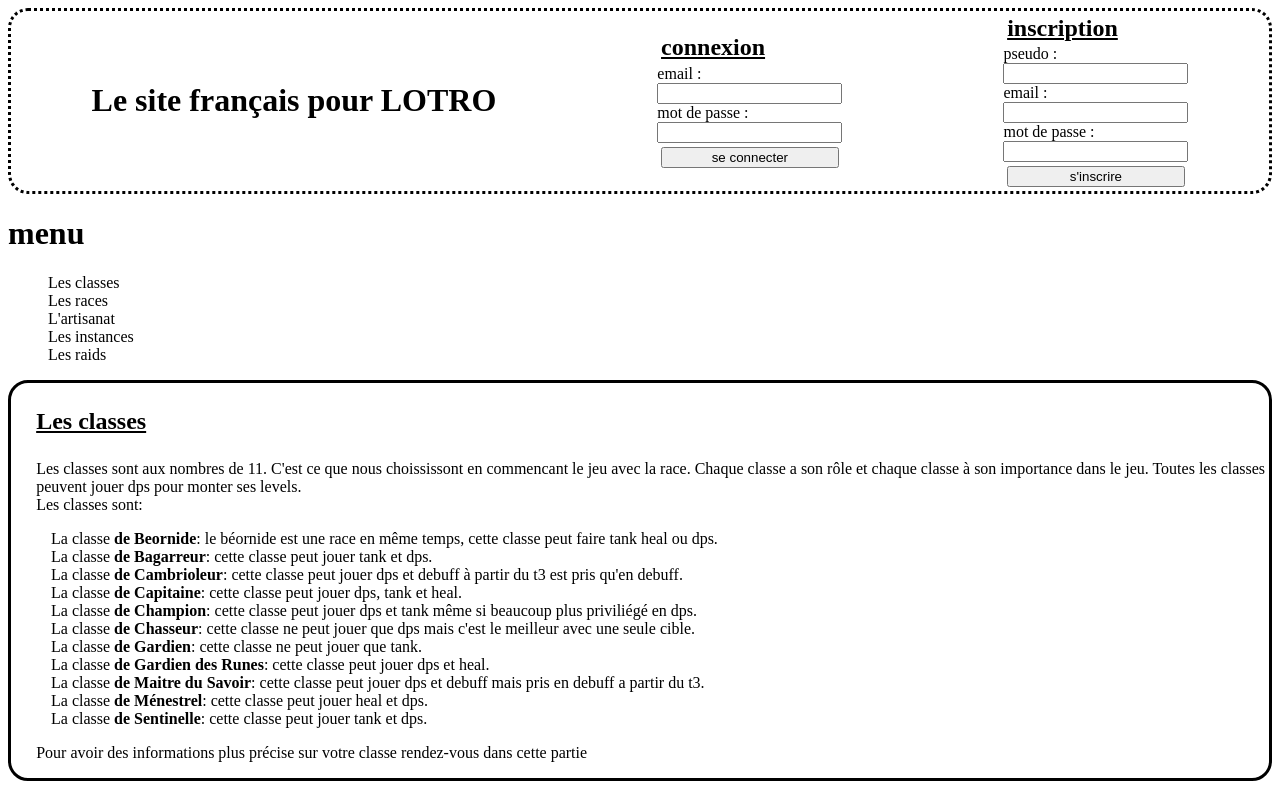
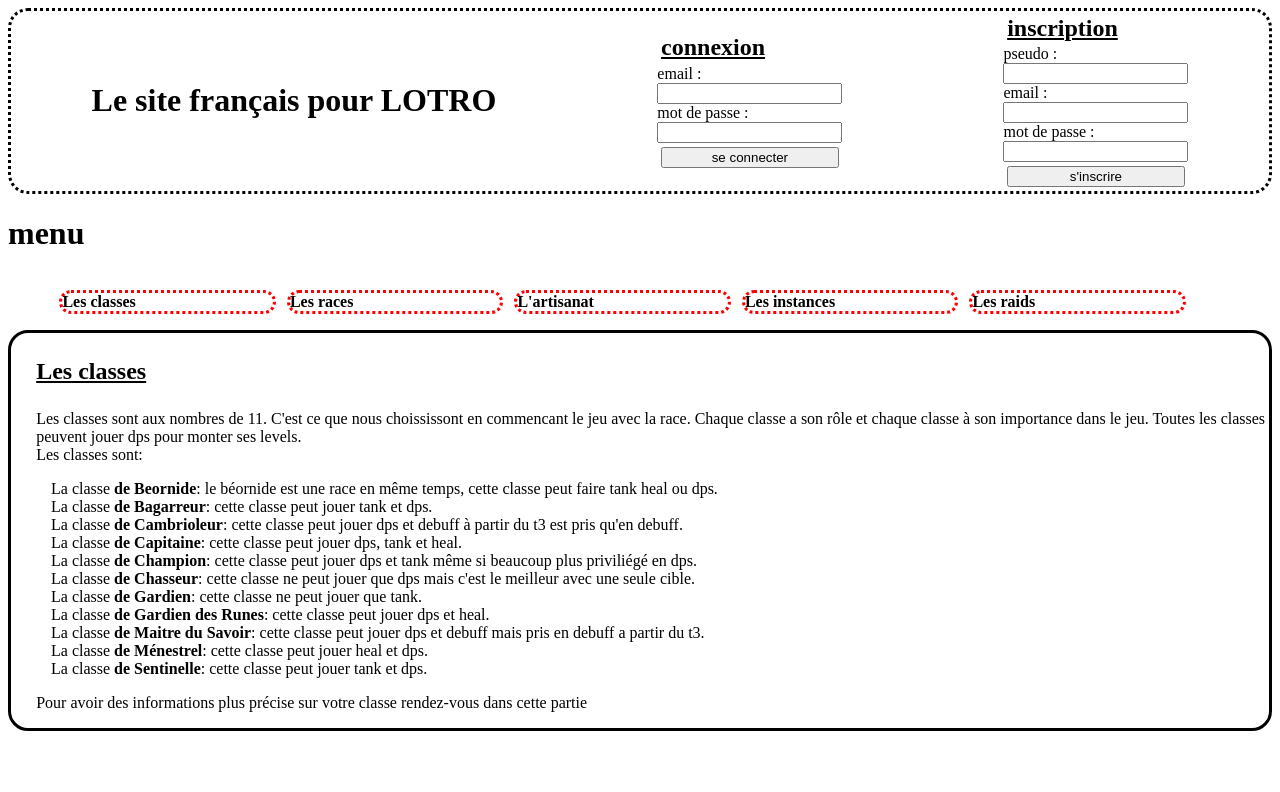
Before and after one commit to mathieu42470/lotrofr, a plain HTML site: page frontend/index.html in a window 1280 px wide. Shown: the top 792 px of the page. Drawn offline with Linux system fonts and the light colour scheme.

Commit message:
changement index

```diff
--- a/frontend/css/index.css
+++ b/frontend/css/index.css
@@ -81,3 +81,23 @@
      margin: 2%;
      padding: 2%;
 }
+.menue{
+     display: flex;
+     flex-direction: column;
+     width: 100%;
+}
+.lien{
+     display: flex;
+     flex-direction: row;
+     width: 90%;
+
+}
+.liens{
+     display: flex;
+     margin-left: 1%;
+     width: 20%;
+     font-weight: bold ;
+     border: dotted red;
+     border-radius:  20px;
+
+}
--- a/frontend/index.html
+++ b/frontend/index.html
@@ -26,14 +26,16 @@
    </div>
 </header>
 <main>
+ <div class="menue">
    <h1>menu</h1>
- <ul>
-    <li><a href="#classe">Les classes</a></li>
-    <li><a href="#race">Les races</a></li>
-    <li><a href="artisanat.html">L'artisanat</a></li>
-    <li><a href="#instanceraid">Les instances</a></li>
-    <li><a href="#instanceraid">Les raids</a></li>
+ <ul class="lien">
+    <li class="liens"><a href="#classe">Les classes</a></li>
+    <li class="liens"> <a href="#race">Les races</a></li>
+    <li class="liens"><a href="artisanat.html">L'artisanat</a></li>
+    <li class="liens"><a href="#instanceraid">Les instances</a></li>
+    <li class="liens"><a href="#instanceraid">Les raids</a></li>
 </ul>
+</div>
 <div id="classe" class="chapitre">
 <h2>Les classes</h2>
 <p class="p">Les classes sont aux nombres de 11. C'est ce que nous choississont en commencant le jeu avec la race.
```
Also changed, not shown: frontend/artisanat.html (+18 -32 lines).
